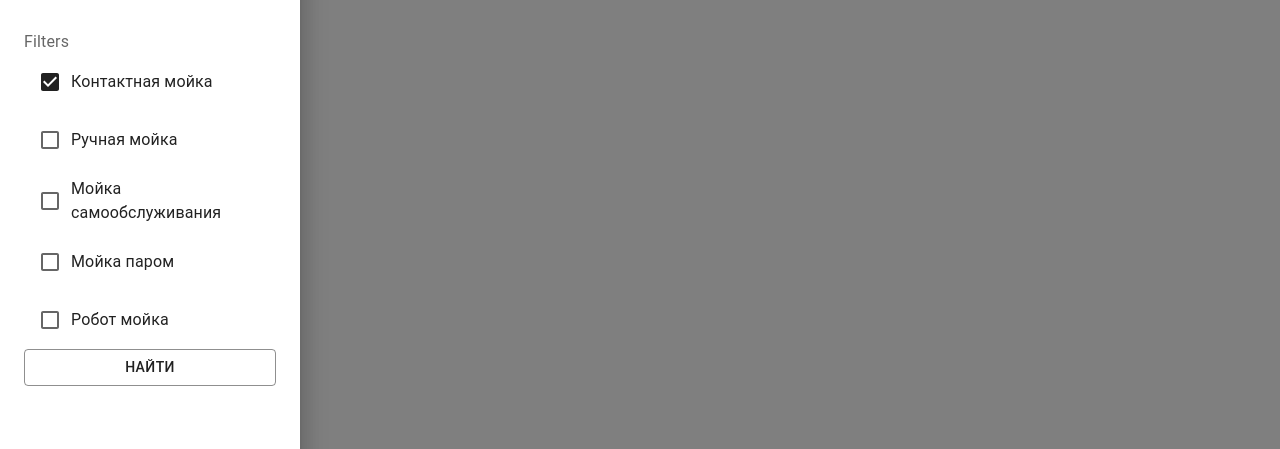
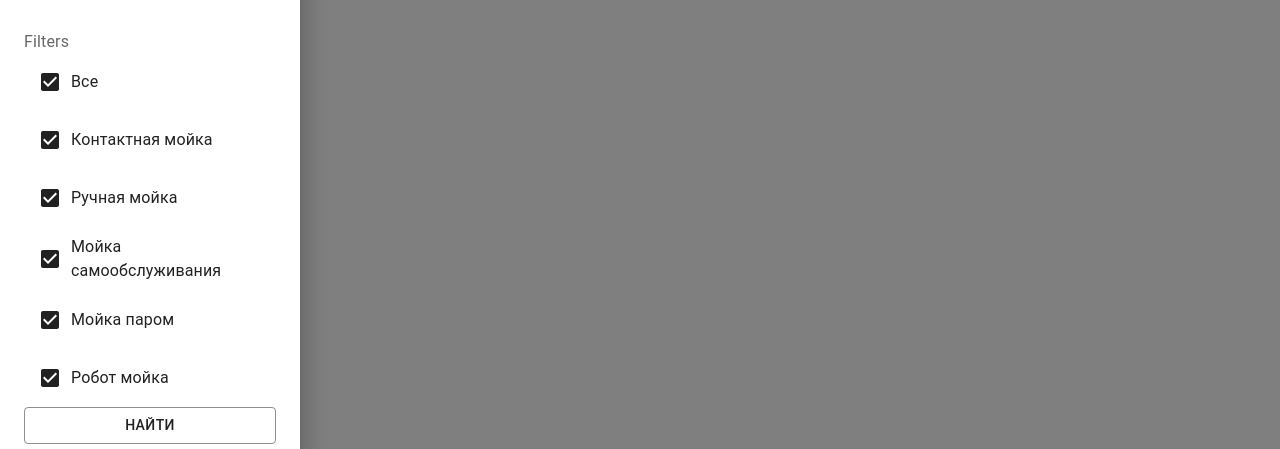
Before and after one commit to abelovq/automoyka, a React (Create React App) app in the folder front/: page / in a window 1280 px wide. Both pictures are taken after a click on the button "menu". Shown: the part 130-579 px from the top of the page. Built offline with nearby package versions, Linux system fonts and the light colour scheme.

Commit message:
started working on sagas

```diff
--- a/front/src/components/Aside.tsx
+++ b/front/src/components/Aside.tsx
@@ -1,4 +1,4 @@
-import React, { FC } from 'react';
+import React, { FC, useEffect } from 'react';
 import Box from '@mui/material/Box';
 import List from '@mui/material/List';
 import {
@@ -25,6 +25,7 @@ interface IProps {
 }
 
 enum CarWashType {
+  ALL,
   CONTACT,
   MANUAL,
   SELF_SERVICE,
@@ -42,29 +43,36 @@ type Filter = {
 const filters: Filter[] = [
   {
     id: 1,
+    label: 'Все',
+    value: CarWashType.ALL,
+    name: 'all',
+  },
+  {
+    id: 2,
     label: 'Контактная мойка',
     value: CarWashType.CONTACT,
     name: 'contact',
   },
   {
-    id: 2,
+    id: 3,
     label: 'Ручная мойка',
     value: CarWashType.MANUAL,
     name: 'manual',
   },
   {
-    id: 3,
+    id: 4,
     label: 'Мойка самообслуживания',
     value: CarWashType.SELF_SERVICE,
     name: 'self',
   },
-  { id: 4, label: 'Мойка паром', value: CarWashType.FERRY, name: 'ferry' },
-  { id: 5, label: 'Робот мойка', value: CarWashType.ROBOT, name: 'robot' },
+  { id: 5, label: 'Мойка паром', value: CarWashType.FERRY, name: 'ferry' },
+  { id: 6, label: 'Робот мойка', value: CarWashType.ROBOT, name: 'robot' },
 ];
 
 const Aside: FC<IProps> = ({ open, onOpen }) => {
   const classes = useStyles();
   const [state, setState] = React.useState<{ [props: string]: boolean }>({
+    all: true,
     contact: true,
     manual: false,
     self: false,
@@ -73,11 +81,29 @@ const Aside: FC<IProps> = ({ open, onOpen }) => {
   });
 
   const handleChange = (event: React.ChangeEvent<HTMLInputElement>) => {
-    setState({
-      ...state,
-      [event.target.name]: event.target.checked,
-    });
+    if (event.target.name === 'all') {
+      const keys = Object.keys(state);
+      const newState: typeof state = {};
+      for (const key of keys) {
+        newState[key] = event.target.checked;
+      }
+      setState(newState);
+    } else {
+      setState({
+        ...state,
+        [event.target.name]: event.target.checked,
+      });
+    }
   };
+
+  useEffect(() => {
+    const keys = Object.keys(state);
+    const newState: typeof state = {};
+    for (const key of keys) {
+      newState[key] = true;
+    }
+    setState(newState);
+  }, []);
 
   return (
     <Drawer
@@ -88,12 +114,7 @@ const Aside: FC<IProps> = ({ open, onOpen }) => {
         paper: classes.drawerPaper,
       }}
     >
-      <Box
-        sx={{ width: 300, marginTop: '64px' }}
-        role="presentation"
-        onClick={onOpen}
-        onKeyDown={onOpen}
-      >
+      <Box sx={{ width: 300, marginTop: '64px' }} role="presentation">
         <List>
           <FormControl sx={{ m: 3 }} component="fieldset" variant="standard">
             <FormLabel component="legend">Filters</FormLabel>
@@ -103,9 +124,15 @@ const Aside: FC<IProps> = ({ open, onOpen }) => {
                   <FormControlLabel
                     control={
                       <MyCheckbox
-                        checked={state[el.name]}
+                        checked={
+                          el.name === 'all'
+                            ? Object.values(state)
+                                .slice(1)
+                                .every((item) => item)
+                            : state[el.name]
+                        }
                         onChange={handleChange}
-                        name="gilad"
+                        name={el.name}
                       />
                     }
                     label={el.label}
--- a/front/src/components/Checkbox.tsx
+++ b/front/src/components/Checkbox.tsx
@@ -9,7 +9,12 @@ interface IProps {
 
 const MyCheckbox: FC<IProps> = ({ onChange, name, checked }) => {
   return (
-    <Checkbox color="primary" checked={checked} defaultChecked name={name} />
+    <Checkbox
+      color="primary"
+      onChange={onChange}
+      checked={checked}
+      name={name}
+    />
   );
 };
 
--- a/front/src/index.tsx
+++ b/front/src/index.tsx
@@ -2,20 +2,30 @@ import React from 'react';
 import ReactDOM from 'react-dom';
 import './index.css';
 import App from './App';
+import { Provider } from 'react-redux';
 
 import { ThemeProvider } from '@mui/material';
 
 import theme from './mainTheme';
 
+import { createStore, applyMiddleware } from 'redux';
+import createSagaMiddleware from 'redux-saga';
+
+import reducer from './store/reducers';
+import mySaga from './store/sagas';
+
+const sagaMiddleware = createSagaMiddleware();
+const store = createStore(reducer, applyMiddleware(sagaMiddleware));
+
+sagaMiddleware.run(mySaga);
+
 ReactDOM.render(
   <React.StrictMode>
-    <ThemeProvider theme={theme}>
-      <App />
-    </ThemeProvider>
+    <Provider store={store}>
+      <ThemeProvider theme={theme}>
+        <App />
+      </ThemeProvider>
+    </Provider>
   </React.StrictMode>,
   document.getElementById('root')
 );
-
-// If you want to start measuring performance in your app, pass a function
-// to log results (for example: reportWebVitals(console.log))
-// or send to an analytics endpoint. Learn more: https://bit.ly/CRA-vitals
--- /dev/null
+++ b/front/src/store/reducers/index.ts
@@ -0,0 +1,12 @@
+const initState = {
+  carWashes: []
+}
+
+const state = (state = initState, action: any) => {
+  switch(action.type) {
+    default:
+      return state
+  }
+}
+
+export default () => state
--- /dev/null
+++ b/front/src/store/sagas/index.ts
@@ -0,0 +1,26 @@
+import { call, put, takeEvery, takeLatest } from 'redux-saga/effects'
+import axios, { AxiosResponse } from 'axios'
+
+const getCarWashes = async(): Promise<any> => {
+  try {
+    const request = await axios.get<any>('localhost:3001/api/')
+    return request.data
+  } catch(err) {
+    return err
+  }
+}
+
+function* getAllCarWashes() {
+  try {
+    const data: AxiosResponse<any> = yield call(getCarWashes)
+    yield put({type: 'SET_CAR_WASHES', payload: data});
+  } catch (err) {
+    yield put({type: 'SET_CAR_WASHES_ERROR'})
+  }
+}
+
+
+export default function* watchCarWashesSaga() {
+  yield takeEvery('GET_ALL', getAllCarWashes);
+
+}
```
Also changed, not shown: front/package.json (+7 -0 lines), 1 other file (tests, documents, lock files or other folders).
